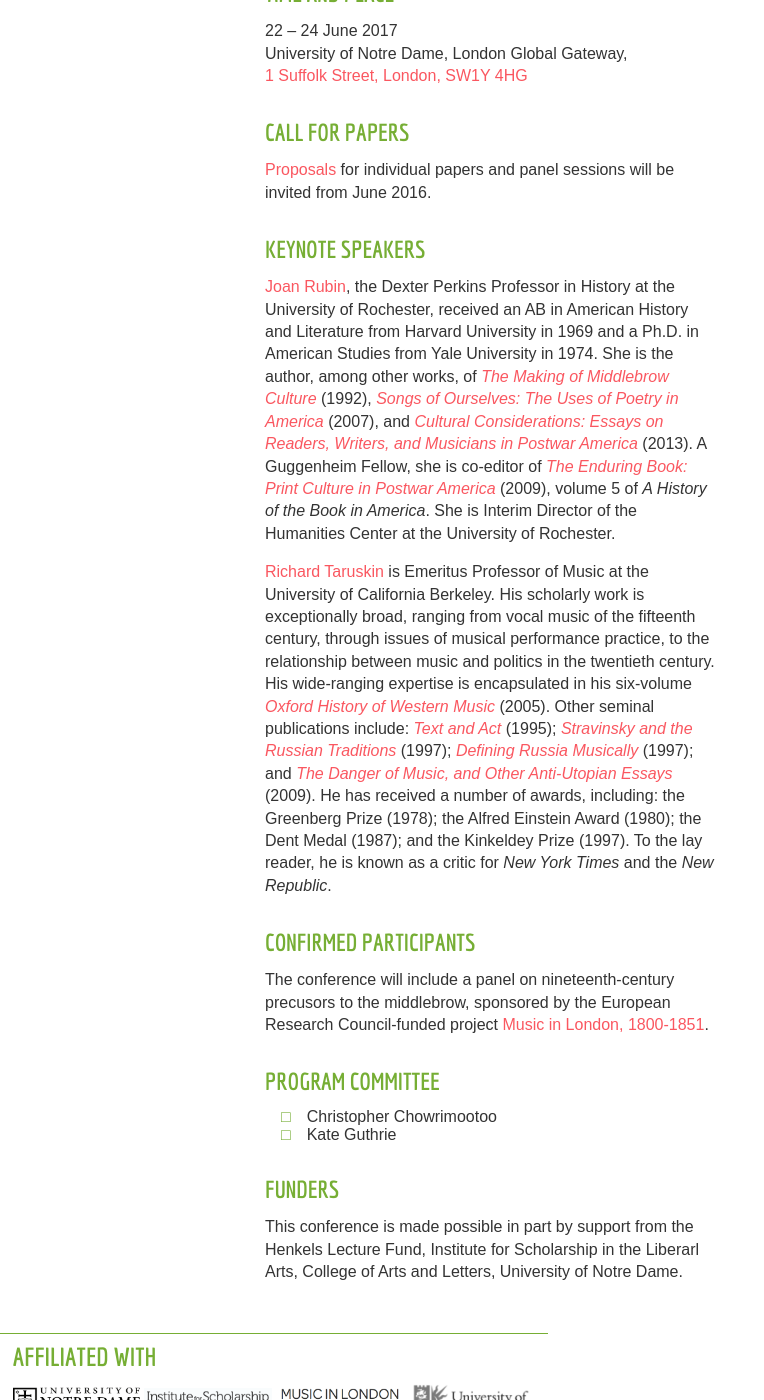
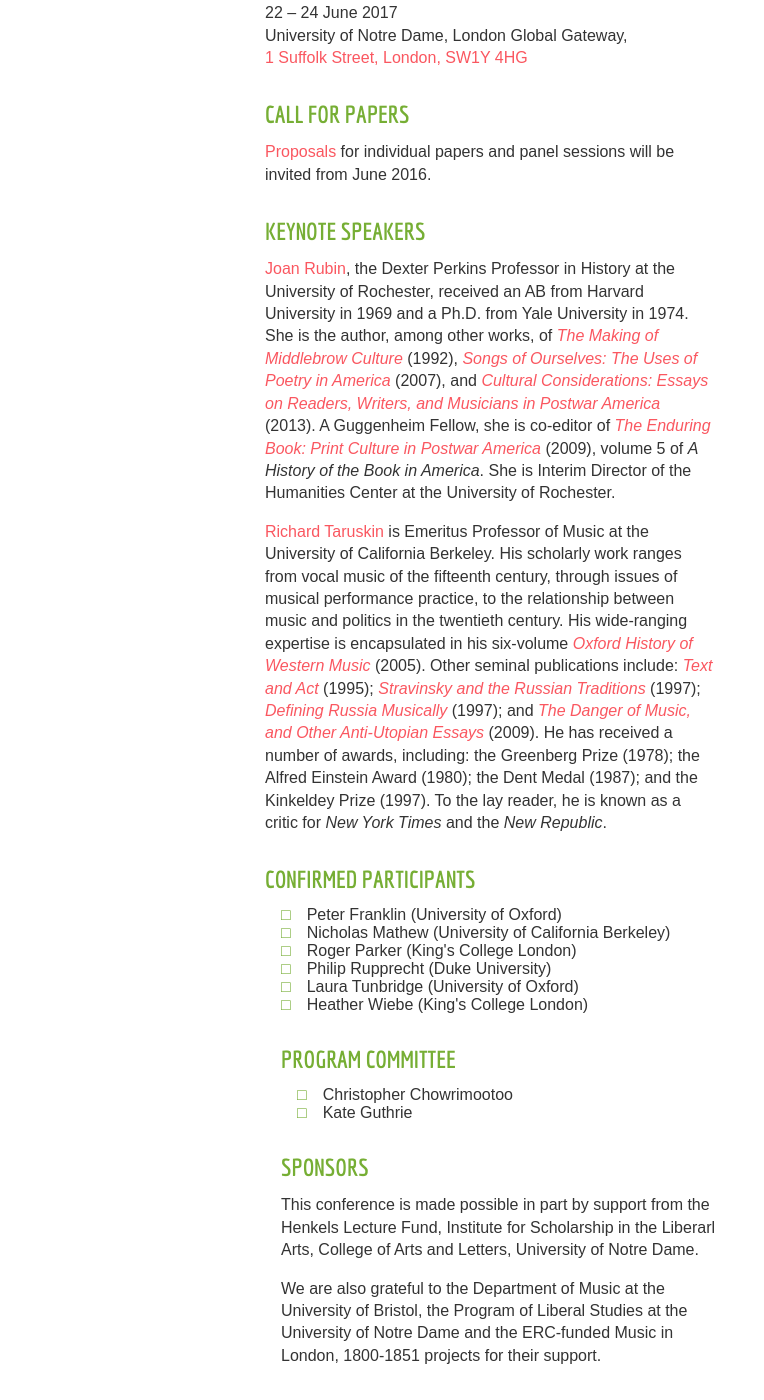
Before and after one commit to musicandthemiddlebrow/musicandthemiddlebrow.github.io, a Jekyll site: the page built from events.html, in a window 1280 px wide and 1400 px high, scrolled down 536 px. Shown: the whole window, without its empty margins (0-764 px from the left). Built offline with Jekyll 4.4.1, drawn with Linux system fonts in a browser that asks for light colours; some of the changed text lies outside the part shown.

Commit message:
Amend text

```diff
--- a/events.html
+++ b/events.html
@@ -33,9 +32,8 @@
 
 <h3>Keynote Speakers</h3>
   <p><a href="http://www.rochester.edu/college/his/faculty/rubin_joan/index.html">Joan Rubin</a>,
-    the Dexter Perkins Professor in History at the University of Rochester, received an AB
-    in American History and Literature from Harvard University in 1969 and a Ph.D. in American
-    Studies from Yale University in 1974. She is the author, among other works, of
+    the Dexter Perkins Professor in History at the University of Rochester, received an AB from Harvard University
+    in 1969 and a Ph.D. from Yale University in 1974. She is the author, among other works, of
     <em><a href="http://uncpress.unc.edu/browse/book_detail?title_id=579">The Making of Middlebrow Culture</a></em> (1992),
     <em><a href="http://www.hup.harvard.edu/catalog.php?isbn=9780674035126">Songs of Ourselves: The Uses of Poetry in America</a></em> (2007),
     and <em><a href="http://www.umass.edu/umpress/title/cultural-considerations">Cultural Considerations: Essays on Readers, Writers, and Musicians in Postwar America</a></em> (2013).
@@ -45,7 +43,7 @@
 
   <p><a href="http://music.berkeley.edu/people/richard-taruskin/">Richard Taruskin</a> is
     Emeritus Professor of Music at the University of California Berkeley. His scholarly
-    work is exceptionally broad, ranging from vocal music of the fifteenth century,
+    work ranges from vocal music of the fifteenth century,
     through issues of musical performance practice, to the relationship between music
     and politics in the twentieth century. His wide-ranging expertise is encapsulated
     in his six-volume <em><a href="http://www.oxfordwesternmusic.com/">Oxford History of Western Music</a></em> (2005).
@@ -58,8 +56,13 @@
     is known as a critic for <em>New York Times</em> and the <em>New Republic</em>.
 
 <h3>Confirmed Participants</h3>
-<p>The conference will include a panel on nineteenth-century precusors to the middlebrow, sponsored by
-  the European Research Council-funded project <a href="http://musicinlondon.org/">Music in London, 1800-1851</a>.</p>
+  <ul>
+    <li>Peter Franklin (University of Oxford)</li>
+    <li>Nicholas Mathew (University of California Berkeley)</li>
+    <li>Roger Parker (King's College London)</li>
+    <li>Philip Rupprecht (Duke University)</li>
+    <li>Laura Tunbridge (University of Oxford)</li>
+    <li>Heather Wiebe (King's College London)</li>
 
   <h3>Program Committee</h3>
   <ul>
@@ -67,6 +70,9 @@
   <li>Kate Guthrie</li>
   </ul>
 
-<h3>Funders</h3>
+<h3>Sponsors</h3>
   <p>This conference is made possible in part by support from the Henkels Lecture Fund, Institute for Scholarship in the Liberarl
     Arts, College of Arts and Letters, University of Notre Dame.</p>
+
+  <p>We are also grateful to the Department of Music at the University of Bristol, the Program of Liberal Studies
+    at the University of Notre Dame and the ERC-funded Music in London, 1800-1851 projects for their support.</p>
```
Also changed, not shown: other parts of events.html (+2 -3 lines).
